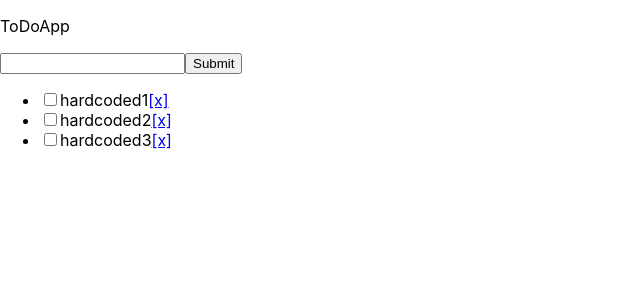
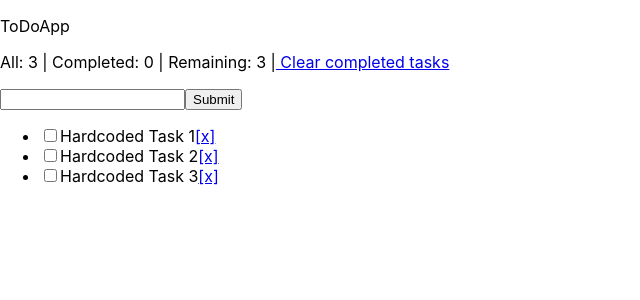
Before and after one commit to ismailToyran/ToDoApp, a React (Create React App) app: page / in a window 1280 px wide. Shown: the top 300 px of the page, without its empty margins (0-640 px from the left). Built offline with nearby package versions, Linux system fonts and the light colour scheme.

Commit message:
Random id generator

```diff
--- a/src/Components/App/App.js
+++ b/src/Components/App/App.js
@@ -1,48 +1,80 @@
 import React, {Component} from 'react';
 import './App.css';
 import ToDoList from '../ToDoList/ToDoList';
+
+const generateKey = (pre) => {
+  return `${ pre }_${ new Date().getTime() }`;
+}
 
 class App extends Component {
 
   constructor(props) {
     super(props);
     this.state={
-      text: '',
-      items: ['hardcoded1', 'hardcoded2', 'hardcoded3']
+      title: '',
+      toDos: [{id: 1, title: 'Hardcoded Task 1', done: false},
+              {id: 2, title: 'Hardcoded Task 2', done: false},
+              {id: 3, title: 'Hardcoded Task 3', done: false}]
     }
 
     this.handleSubmit = this.handleSubmit.bind(this);
     this.handleChange = this.handleChange.bind(this);
     this.handleDelete = this.handleDelete.bind(this);
+    this.handleDone = this.handleDone.bind(this);
+    this.handleClearCompleted = this.handleClearCompleted.bind(this);
   }
 
   handleSubmit (event) {
     event.preventDefault();
-    const text = this.state.text;
-    const newItems = this.state.items.concat(text);
-    /* console.log(`Form was submitted as input: ${this.state.text}`); */
+    const title = this.state.title;
+    const newToDos = this.state.toDos.concat({
+      id: generateKey('id'),
+      title: title,
+      done: false
+    });
+    console.log(`Form was submitted as input: ${this.state.title}`);
     this.setState({
-      text: '',
-      items: newItems
+      title: '',
+      toDos: newToDos
     });
   }
 
   handleChange (event) {
-    const text = event.target.value;
-    /* console.log(text); */
+    const title = event.target.value;
+    console.log(title);
     this.setState({
-      text: text
+      title: title
     });
   }
 
-  handleDelete (itemToBeDeleted) {
-    const newItems = this.state.items.filter((_item) => {
-      return _item !== itemToBeDeleted
+  handleDelete (idToBeDeleted) {
+    const newToDos = this.state.toDos.filter((toDo) => {
+      return toDo.id !== idToBeDeleted
     });
-    /* console.log(itemToBeDeleted); */
+    console.log(`${idToBeDeleted} got deleted from the List`);
     this.setState({
-      items: newItems
+      toDos: newToDos
+    });
+  }
+
+  handleDone (idToBeMarkedAsDone) {
+    console.log(`${idToBeMarkedAsDone} is clicked`);
+    const toDo = this.state.toDos.filter((toDo) => {
+      return toDo.id === idToBeMarkedAsDone;
+    })[0];
+    toDo.done = !toDo.done;
+    this.setState({
+      toDos: this.state.toDos
+    });
+  }
+
+  handleClearCompleted () {
+    const newToDos = this.state.toDos.filter((toDo) =>{
+      return !toDo.done
     })
+    this.setState({
+      toDos: newToDos
+    });
   }
 
   render() {
@@ -51,14 +83,24 @@ class App extends Component {
 
         <p>ToDoApp</p>
 
+        <p>
+          All: {this.state.toDos.length} |
+          Completed: {this.state.toDos.filter((toDo) => {return toDo.done}).length} |
+          Remaining: {this.state.toDos.filter((toDo) => {return !toDo.done}).length} |
+          <a href='#' onClick={this.handleClearCompleted}> Clear completed tasks</a>
+        </p>
+
+        <p></p>
+
         <form onSubmit={this.handleSubmit}>
-          <input onChange={this.handleChange} value={this.state.text} />
+          <input onChange={this.handleChange} value={this.state.title} />
           <button>Submit</button>
         </form>
 
         <ToDoList
-          items={this.state.items}
+          toDos={this.state.toDos}
           handleDelete={this.handleDelete}
+          handleDone={this.handleDone}
           />
       </div>
     )
--- a/src/Components/ListItem/ListItem.js
+++ b/src/Components/ListItem/ListItem.js
@@ -1,35 +1,18 @@
 import React, { Component } from 'react';
 
 class ListItem extends Component {
-
-  constructor(props) {
-    super(props);
-    this.state = {
-      done: false
-    }
-    this.handleOnChange = this.handleOnChange.bind(this);
-  }
-
-  handleOnChange () {
-    const _done = !this.state.done;
-    this.setState({
-      done: _done
-    })
-  }
-
   render() {
-    const item = this.props.item;
 
     return (
       <li>
         <input
           type='checkbox'
-          checked={this.state.done}
-          onChange={this.handleOnChange}
+          checked={this.props.toDo.done}
+          onChange={this.props.handleDone}
           style={{ fontSize: 'x-large' }}
         />
-        {item}
-        <a href='#' onClick={this.props.handleDelete}>
+        {this.props.toDo.title}
+        <a href='#' onClick={this.props.handleDelete} >
           [x]
         </a>
       </li>
--- a/src/Components/ToDoList/ToDoList.js
+++ b/src/Components/ToDoList/ToDoList.js
@@ -2,30 +2,16 @@ import React, { Component } from 'react';
 import ListItem from '../ListItem/ListItem';
 
 class ToDoList extends Component {
-  constructor(props) {
-    super(props);
-    this.state = {
-      done : false
-    }
-
-    this.handleOnChange = this.handleOnChange.bind(this);
-  }
-
-  handleOnChange () {
-    const _done = !this.state.done;
-    this.setState({
-      done: _done
-    })
-  }
 
   render() {
     return (
       <ul>
-        { this.props.items.map((item, index) => {
+        { this.props.toDos.map((toDo) => {
           return <ListItem
-                   key={index}
-                   item={item}
-                   handleDelete={this.props.handleDelete.bind(null, item)}/>
+                   key={toDo.id}
+                   toDo={toDo}
+                   handleDone={this.props.handleDone.bind(null, toDo.id)}
+                   handleDelete={this.props.handleDelete.bind(null, toDo.id)}/>
         }) }
       </ul>
     )
```
